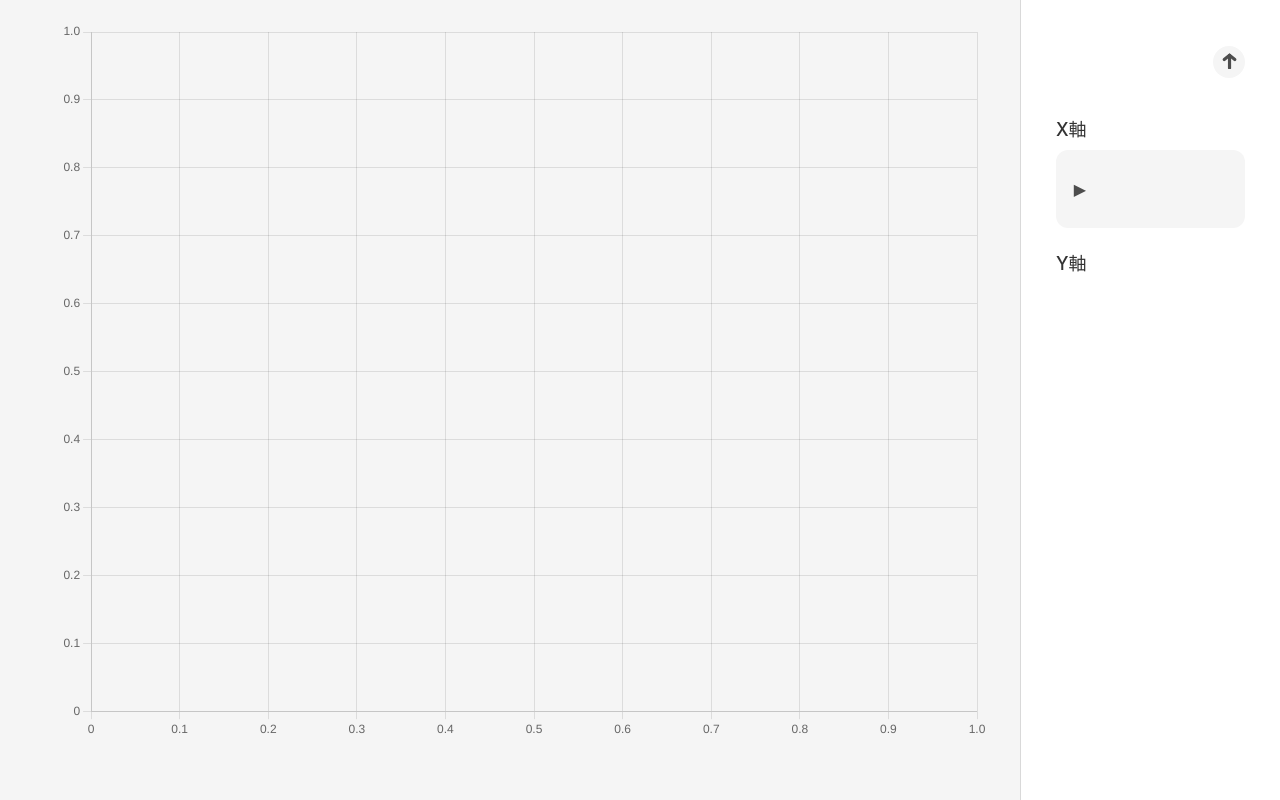
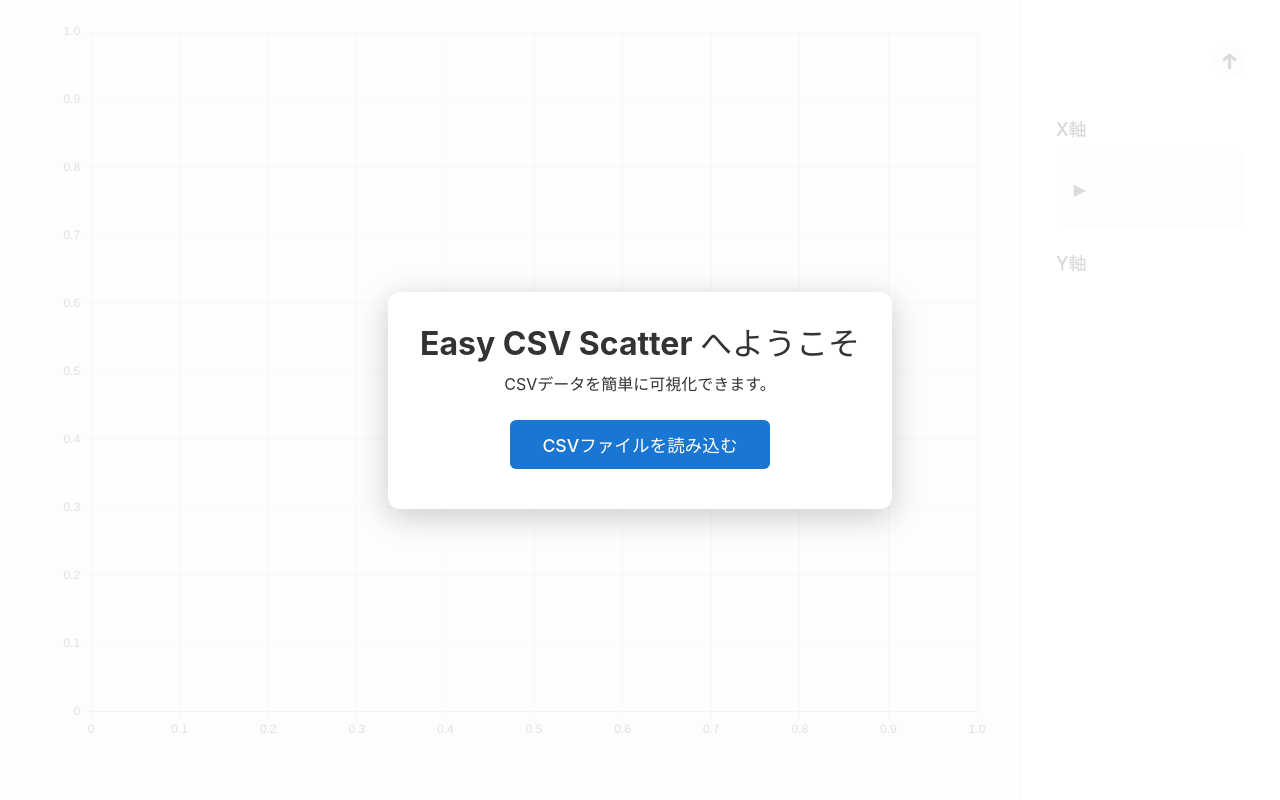
Before and after one commit to KazuakiHarada/plot-csv, a Vue app: page / in a window 1280 px wide. Built offline with nearby package versions, Linux system fonts and the light colour scheme.

Commit message:
仮のlanding pageを追加

```diff
--- a/src/App.vue
+++ b/src/App.vue
@@ -1,17 +1,15 @@
 <template>
   <div id="app">
+    <Landing v-show="store.csvName == ''" />
     <ChartView />
   </div>
 </template>
 
-<script>
-import ChartView from './ChartView.vue';
-export default {
-  name: "App",
-  components: {
-    ChartView,
-  }
-};
+<script setup lang="ts">
+import ChartView from './views/ChartView.vue';
+import Landing from './views/Landing.vue';
+import { useCsvStore } from './store/useCSVStore';
+const store = useCsvStore();
 </script>
 
 <style scoped>
--- a/src/assets/main.css
+++ b/src/assets/main.css
@@ -84,6 +84,8 @@ button {
   --color-background-button-hover: var(--vt-color-white-2);
   --color-background-button-disabled: var(--vt-color-white-1-w);
 
+  --color-background-hover-transparent: rgba(255, 255, 255, 0.8);
+
   --color-border: var(--vt-color-white-3);
   --color-border-button: transparent;
 
@@ -105,6 +107,8 @@ button {
       --color-background-second: var(--vt-color-black-0);
       --color-background-second-hover: var(--vt-color-white-2);
 
+      --color-background-hover-transparent: rgba(0, 0, 0, 0.7);
+
       --color-border: var(--vt-color-black-3);
       --color-border-button: #cccccc80;
 
--- a/src/i18n.ts
+++ b/src/i18n.ts
@@ -7,7 +7,10 @@ const messages = {
       file_update: "Update File",
       x_axis: "X Axis",
       y_axis: "Y Axis",
-      hide_all: "Hide All"
+      hide_all: "Hide All",
+      landing_title: "Welcome to Easy CSV Scatter",
+      landing_desc: "Visualize your CSV data easily.",
+      landing_load: "Load CSV File"
     }
   },
   ja: {
@@ -16,7 +19,10 @@ const messages = {
       file_update: "ファイルを更新",
       x_axis: "X軸",
       y_axis: "Y軸",
-      hide_all: "全て非表示にする"
+      hide_all: "全て非表示にする",
+      landing_title: "Easy CSV Scatter へようこそ",
+      landing_desc: "CSVデータを簡単に可視化できます。",
+      landing_load: "CSVファイルを読み込む"
     }
   }
 };
--- a/src/ChartView.vue
+++ b/src/views/ChartView.vue
@@ -8,8 +8,8 @@
 </template>
 
 <script>
-import ChartCanvas from './components/ChartCanvas.vue';
-import ChartContorls from './components/ChartContorls.vue';
+import ChartCanvas from './../components/ChartCanvas.vue';
+import ChartContorls from './../components/ChartContorls.vue';
 export default {
   name: "ViewChart",
   components: {
--- /dev/null
+++ b/src/views/Landing.vue
@@ -0,0 +1,63 @@
+<template>
+  <div class="landing-overlay">
+    <div class="landing-content">
+      <h1>{{ $t('message.landing_title') }}</h1>
+      <p>{{ $t('message.landing_desc') }}</p>
+      <button @click="store.loadCSV()">{{ $t('message.landing_load') }}</button>
+      <input
+        ref="fileInput"
+        type="file"
+        accept=".csv"
+        style="display: none"
+        @change="onFileSelected"
+      />
+    </div>
+  </div>
+</template>
+
+<script setup lang="ts">
+import { useCsvStore } from '../store/useCSVStore';
+import { useI18n } from 'vue-i18n';
+const store = useCsvStore();
+useI18n();
+</script>
+
+<style scoped>
+.landing-overlay {
+  position: fixed;
+  top: 0;
+  left: 0;
+  width: 100vw;
+  height: 100vh;
+  background: var(--color-background-hover-transparent);
+  display: flex;
+  align-items: center;
+  justify-content: center;
+  z-index: 1000;
+}
+.landing-content {
+  background: var(--color-background);
+  color: var(--color-text);
+  padding: 2.5rem 2rem;
+  border-radius: 12px;
+  box-shadow: 0 8px 32px rgba(0,0,0,0.2);
+  text-align: center;
+}
+.landing-content h1 {
+  margin-bottom: 1rem;
+}
+.landing-content button {
+  margin-top: 1.5rem;
+  padding: 0.75rem 2rem;
+  font-size: 1.1rem;
+  border: none;
+  border-radius: 6px;
+  background: #1976d2;
+  color: #fff;
+  cursor: pointer;
+  transition: background 0.2s;
+}
+.landing-content button:hover {
+  background: #1565c0;
+}
+</style>
```
